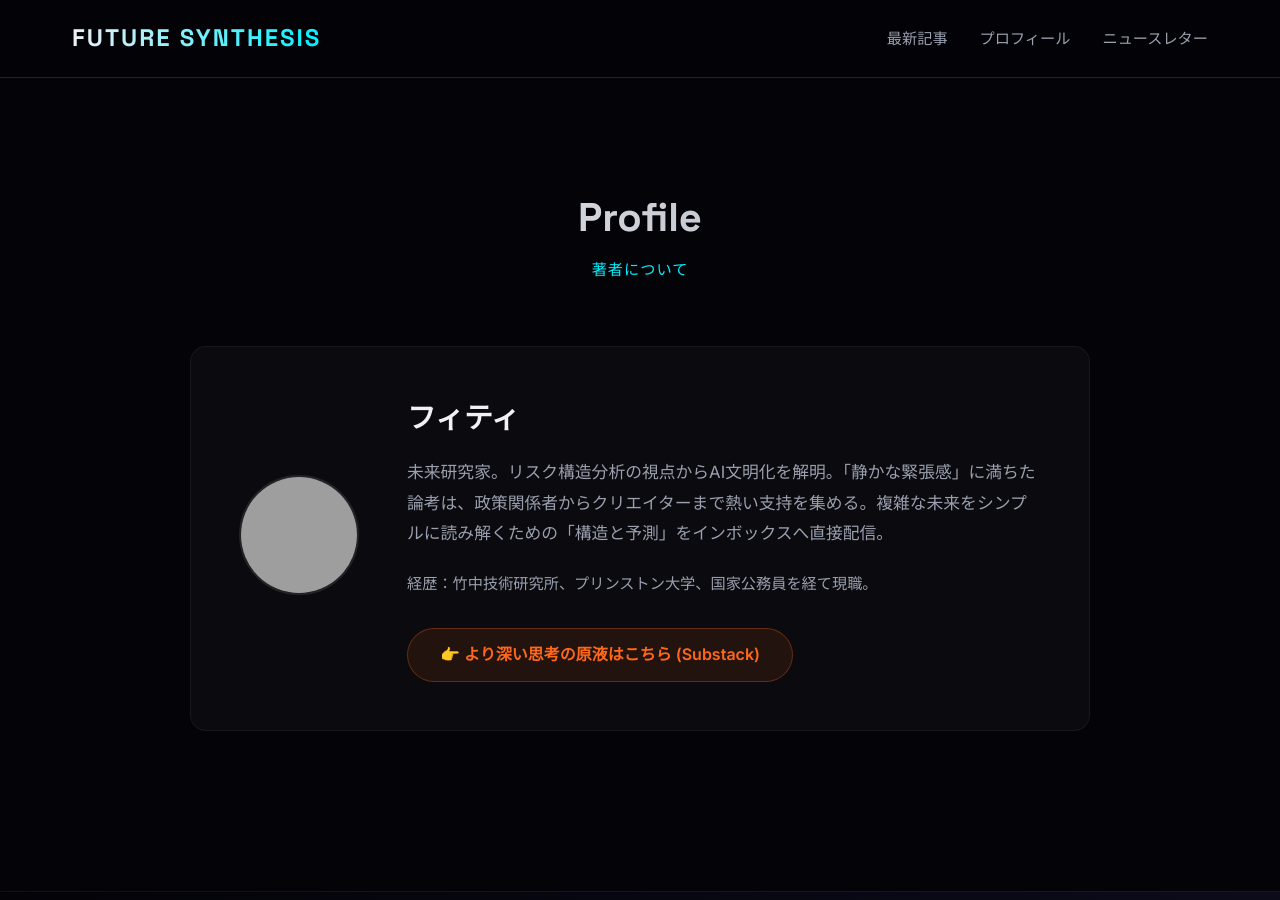
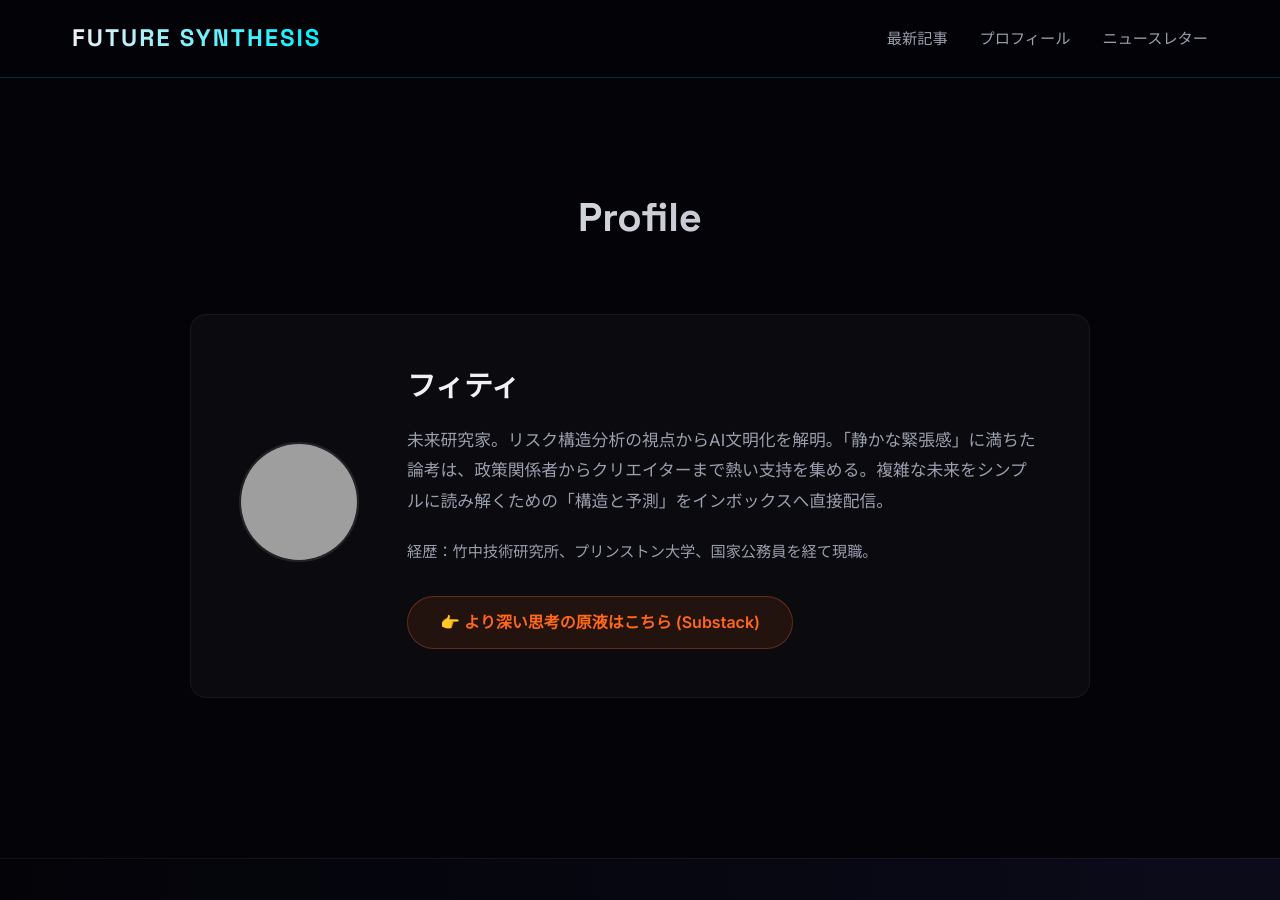
Before and after one commit to phity-j/future_synthesis, a Jekyll site: the page built from index.html, in a window 1280 px wide and 900 px high, scrolled down 2224 px. Built offline with Jekyll 4.4.1, drawn with Linux system fonts in a browser that asks for light colours; grey boxes are pictures that could not be loaded.

Commit message:
style: remove author desc text from profile section

```diff
--- a/index.html
+++ b/index.html
@@ -46,7 +46,6 @@ layout: default
 <section id="profile" class="section-container fade-in" style="margin-bottom: 4rem;">
     <div class="section-header">
         <h2 class="section-title">Profile</h2>
-        <p class="section-desc">著者について</p>
     </div>
     <div class="profile-card" style="background: rgba(255, 255, 255, 0.03); border: 1px solid rgba(255, 255, 255, 0.05); border-radius: 16px; padding: 3rem; display: flex; gap: 3rem; align-items: center; max-width: 900px; margin: 0 auto; flex-wrap: wrap;">
         {% if site.profile_image %}
```
